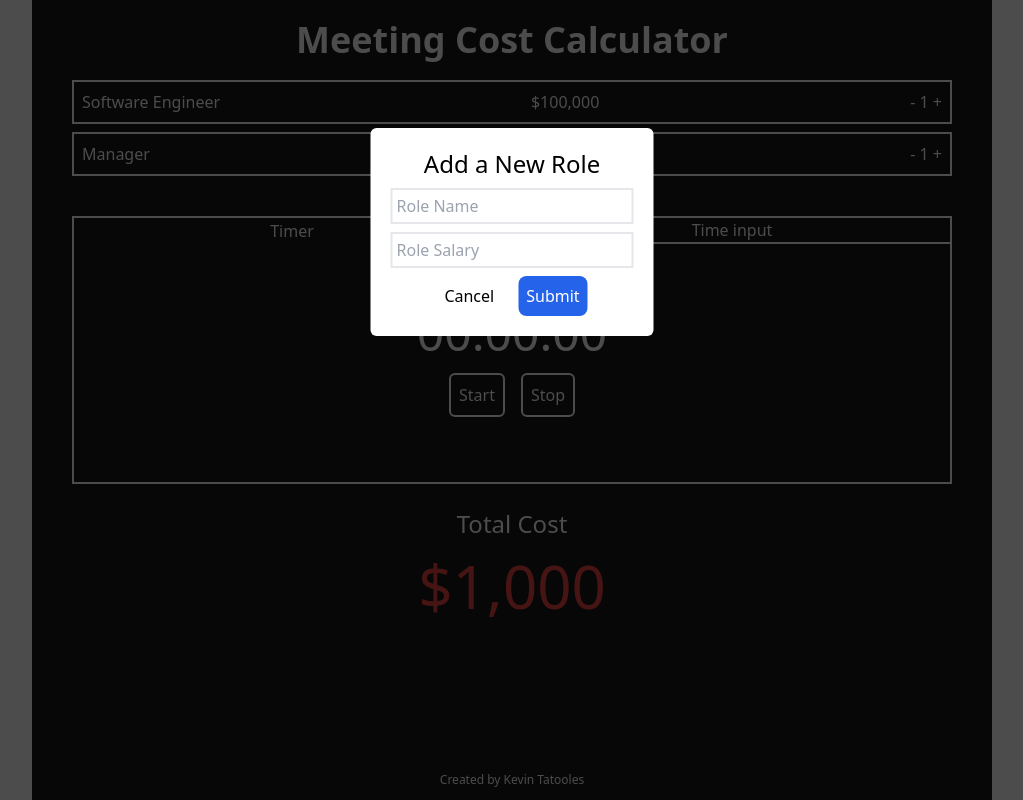
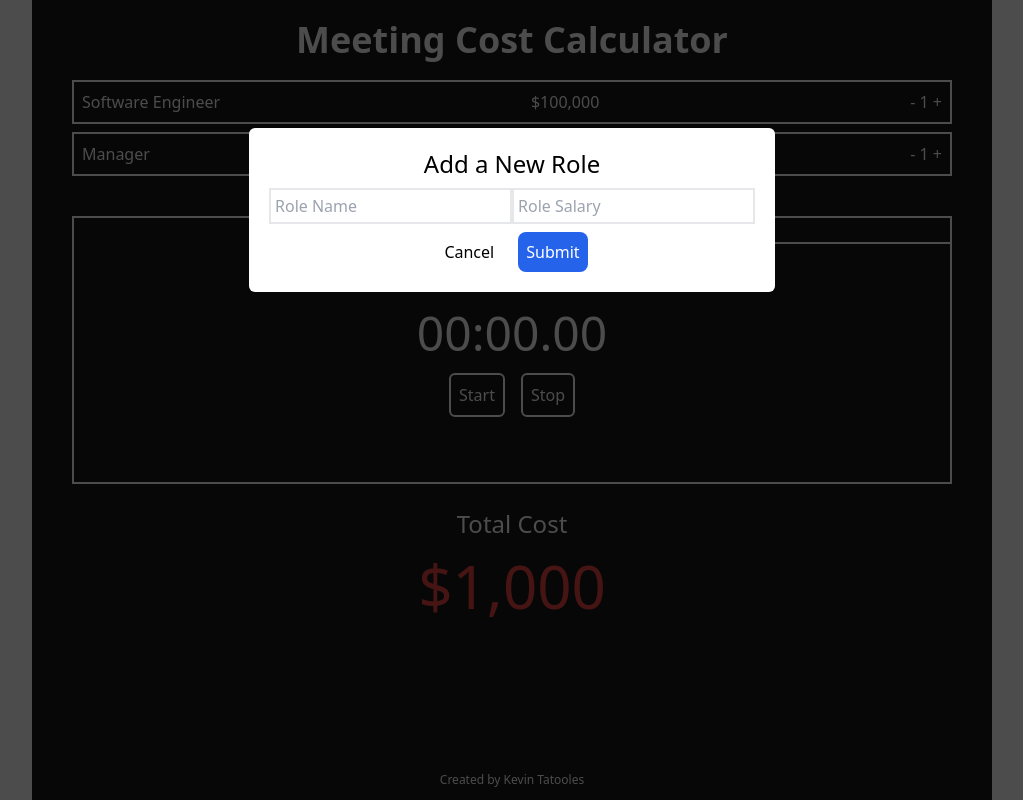
Before and after one commit to Tatooles/vue-meeting-calculator, a Vue app: page / in a window 1280 px wide. Both pictures are taken after a click on the button "+ Add Role". Shown: the whole page, without its empty margins (128-1151 px from the left). Built offline with nearby package versions, Linux system fonts and the light colour scheme.

Commit message:
Implement add role logic

```diff
--- a/src/components/ParticipantList.vue
+++ b/src/components/ParticipantList.vue
@@ -6,6 +6,10 @@ const roles = ref([
 ]);
 
 const modalOpen = ref(false);
+
+const newRoleName = ref('');
+const newRoleSalary = ref('');
+const salaryValidationError = ref(true);
 
 roles.value.push({ name: 'Manager', salary: 120000, count: 1 });
 
@@ -21,6 +25,21 @@ const decreaseCount = (role: any) => {
   if (found?.count === 0) {
     roles.value = roles.value.filter(element => element !== role);
   }
+}
+
+const closeModal = (save: boolean) => {
+  if (save) {
+    // Save the data
+    if (isNaN(parseInt(newRoleSalary.value))) {
+      console.log('Please enter a valid number');
+      return;
+    }
+    roles.value.push({ name: newRoleName.value, salary: parseInt(newRoleSalary.value), count: 1 });
+  }
+  modalOpen.value = false;
+  newRoleName.value = '';
+  newRoleSalary.value = '';
+  // Clear the fields
 }
 
 </script>
@@ -52,11 +71,13 @@ const decreaseCount = (role: any) => {
       <!-- TODO: Could pass all of this into a reusable modal component with 'slots' -->
       <!-- TODO: Would be nice to have an X button in the top right -->
       <h1 class="text-2xl mb-2">Add a New Role</h1>
-      <input type="text" placeholder="Role Name" class="mb-2 p-1 border-2">
-      <input type="text" placeholder="Role Salary" class="mb-2 p-1 border-2">
+      <form action="">
+        <input v-model="newRoleName" type="text" placeholder="Role Name" class="mb-2 p-1 border-2">
+        <input v-model="newRoleSalary" type="text" placeholder="Role Salary" class="mb-2 p-1 border-2">
+      </form>
       <div>
-        <button @click="modalOpen = false" class="p-2 border-black rounded-lg">Cancel</button>
-        <button @click="modalOpen = false"
+        <button @click="closeModal(false)" class="p-2 border-black rounded-lg">Cancel</button>
+        <button @click="closeModal(true)"
           class="p-2 border-black bg-blue-600 rounded-lg text-white ml-4">Submit</button>
       </div>
     </div>
```
